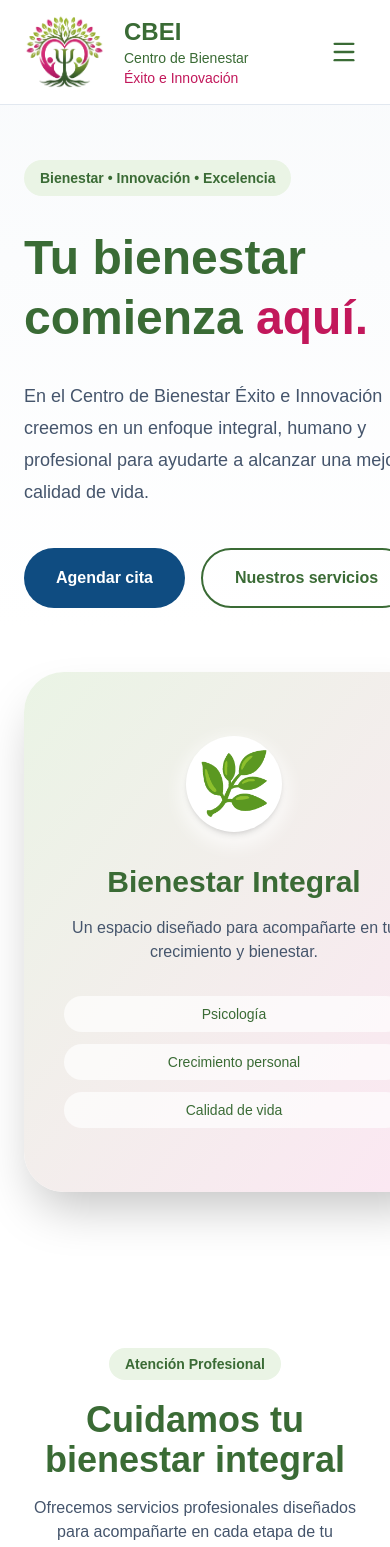
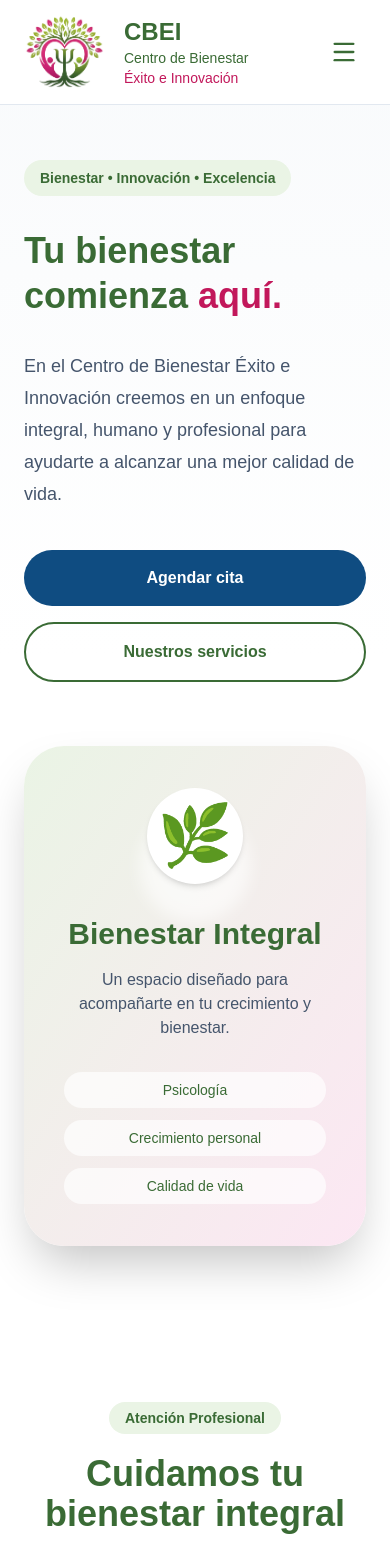
Before and after one commit to juanitoqueloco-cloud/cbei-web, a Next.js app: page / in a window 390 px wide. Shown: the top 1547 px of the page. Built offline with nearby package versions, Linux system fonts and the light colour scheme.

Commit message:
fix: improve hero mobile layout

```diff
--- a/components/home/Hero.tsx
+++ b/components/home/Hero.tsx
@@ -4,92 +4,143 @@ export default function Hero() {
 
       {/* Fondo decorativo */}
       <div className="absolute inset-0 -z-10">
-        <div className="absolute left-10 top-20 h-72 w-72 rounded-full bg-green-100 blur-3xl opacity-40"></div>
-        <div className="absolute right-10 top-40 h-80 w-80 rounded-full bg-pink-100 blur-3xl opacity-40"></div>
+
+        <div className="absolute left-10 top-20 h-72 w-72 rounded-full bg-green-100 blur-3xl opacity-40" />
+
+        <div className="absolute right-10 top-40 h-80 w-80 rounded-full bg-pink-100 blur-3xl opacity-40" />
+
       </div>
+
 
       <section className="mx-auto grid max-w-7xl items-center gap-16 px-6 py-16 lg:grid-cols-2">
 
+
         {/* Texto */}
+
         <div>
 
           <span className="inline-block rounded-full bg-[#EAF4E5] px-4 py-2 text-sm font-semibold text-[#3A6B35]">
             Bienestar • Innovación • Excelencia
           </span>
 
-          <h1 className="mt-8 text-5xl font-extrabold leading-tight text-[#3A6B35] lg:text-6xl">
-  Tu bienestar
-  <br />
-  comienza <span className="text-[#C2185B]">aquí.</span>
-</h1>
+
+          <h1 className="mt-8 text-4xl font-extrabold leading-tight text-[#3A6B35] sm:text-5xl lg:text-6xl">
+
+            Tu bienestar
+            <br />
+
+            comienza <span className="text-[#C2185B]">aquí.</span>
+
+          </h1>
+
 
           <p className="mt-8 max-w-xl text-lg leading-8 text-slate-600">
+
             En el Centro de Bienestar Éxito e Innovación creemos en un
             enfoque integral, humano y profesional para ayudarte a
             alcanzar una mejor calidad de vida.
+
           </p>
 
 
-          <div className="mt-10 flex flex-wrap gap-4">
 
-            <button className="rounded-full bg-[#0F4C81] px-8 py-4 font-semibold text-white transition hover:scale-105 hover:bg-[#0b3960]">
+          {/* Botones */}
+
+          <div className="mt-10 flex flex-col gap-4 sm:flex-row">
+
+
+            <button
+              className="rounded-full bg-[#0F4C81] px-8 py-4 font-semibold text-white transition hover:scale-105 hover:bg-[#0b3960]"
+            >
               Agendar cita
             </button>
 
-            <button className="rounded-full border-2 border-[#3A6B35] px-8 py-4 font-semibold text-[#3A6B35] transition hover:bg-[#3A6B35] hover:text-white">
+
+            <button
+              className="rounded-full border-2 border-[#3A6B35] px-8 py-4 font-semibold text-[#3A6B35] transition hover:bg-[#3A6B35] hover:text-white"
+            >
               Nuestros servicios
             </button>
 
+
           </div>
+
 
         </div>
 
 
-               {/* Imagen principal */}
+
+        {/* Imagen principal */}
+
         <div className="flex justify-center">
 
-          <div className="relative flex h-[520px] w-[420px] items-center justify-center overflow-hidden rounded-[40px] bg-gradient-to-br from-[#EAF4E5] to-[#FCE7F3] shadow-2xl">
 
-            <div className="absolute top-16 h-28 w-28 rounded-full bg-white/60 blur-sm"></div>
+          <div className="relative flex h-[500px] w-full max-w-[420px] items-center justify-center overflow-hidden rounded-[40px] bg-gradient-to-br from-[#EAF4E5] to-[#FCE7F3] shadow-2xl">
+
+
+            <div className="absolute top-16 h-28 w-28 rounded-full bg-white/60 blur-sm" />
+
 
             <div className="relative text-center">
 
+
               <div className="mx-auto flex h-24 w-24 items-center justify-center rounded-full bg-white text-6xl shadow-md">
+
                 🌿
+
               </div>
 
+
+
               <h2 className="mt-8 text-3xl font-bold text-[#3A6B35]">
+
                 Bienestar Integral
+
               </h2>
 
+
+
               <p className="mt-4 px-10 text-slate-600">
+
                 Un espacio diseñado para acompañarte
                 en tu crecimiento y bienestar.
+
               </p>
 
+
+
               <div className="mt-8 flex flex-col gap-3 px-10 text-sm">
+
 
                 <div className="rounded-full bg-white/70 px-4 py-2 text-[#3A6B35]">
                   Psicología
                 </div>
 
+
                 <div className="rounded-full bg-white/70 px-4 py-2 text-[#3A6B35]">
                   Crecimiento personal
                 </div>
+
 
                 <div className="rounded-full bg-white/70 px-4 py-2 text-[#3A6B35]">
                   Calidad de vida
                 </div>
 
+
               </div>
+
 
             </div>
 
+
           </div>
+
 
         </div>
 
+
       </section>
+
 
     </main>
   );
```
